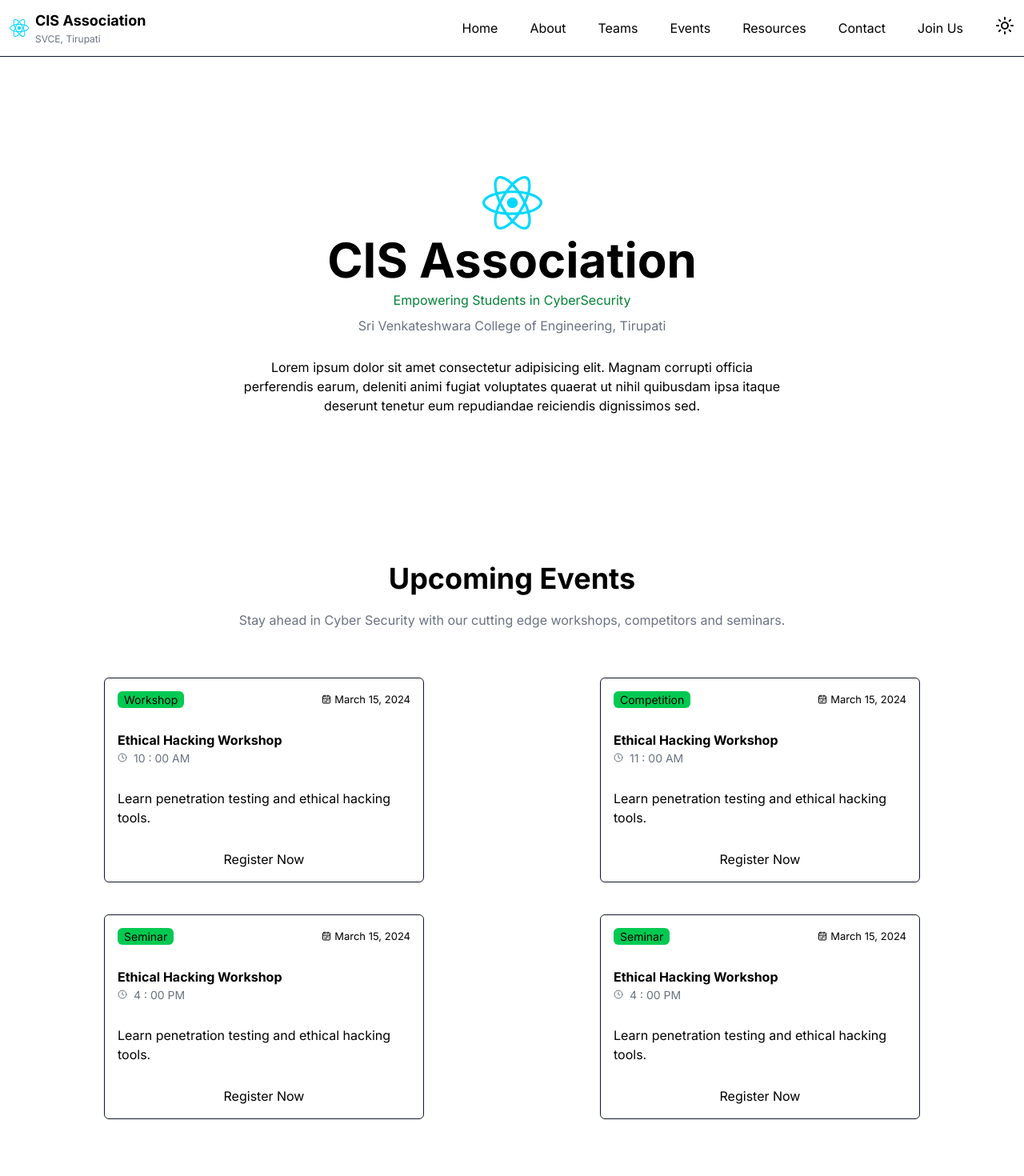
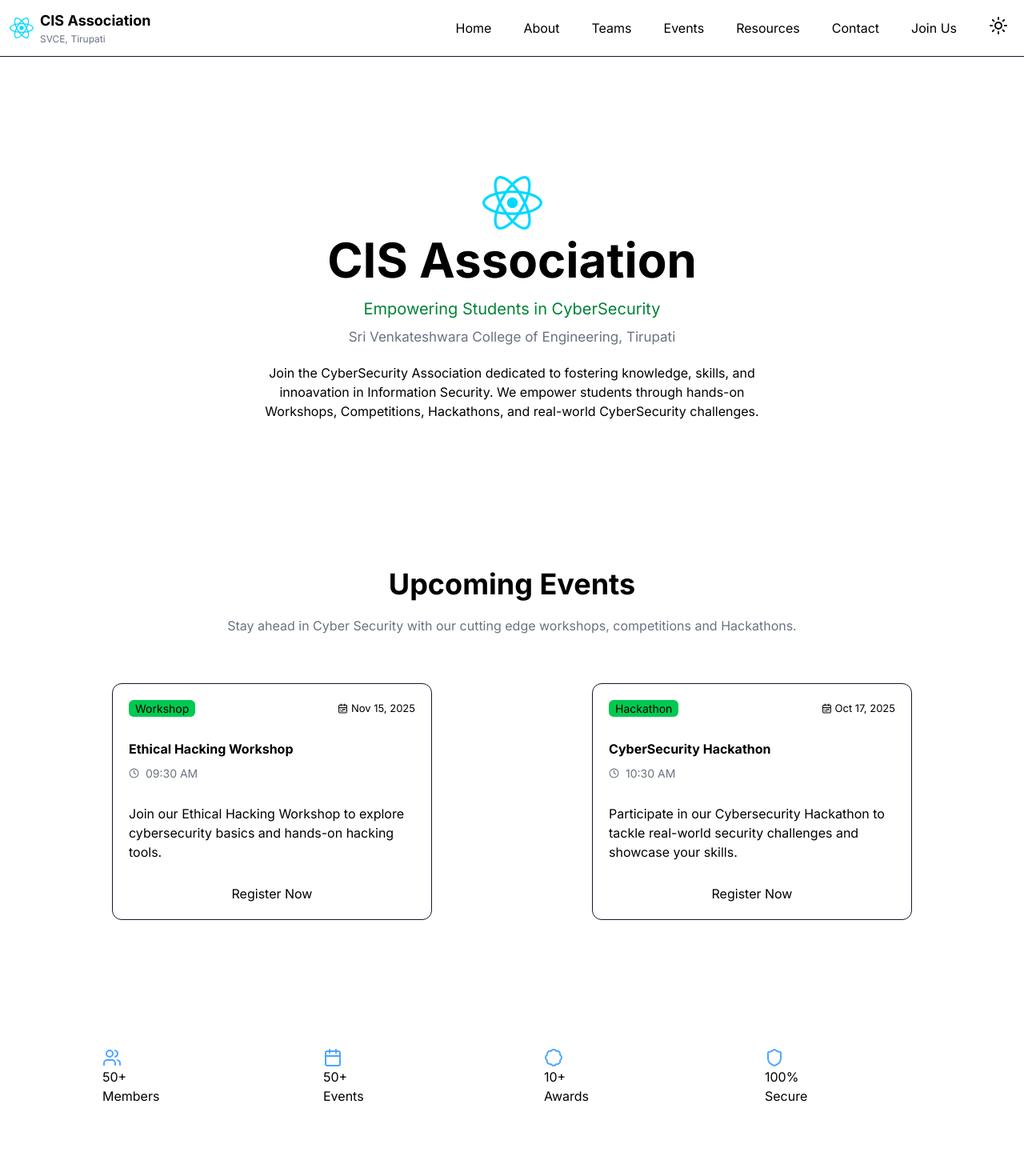
Before and after one commit to Akhileswar6/CIS-Project, a React (Vite) app: page / in a window 1280 px wide. Shown: the top 1470 px of the page at 80% size. Built offline with nearby package versions, Linux system fonts and the light colour scheme.

Commit message:
initial commit

```diff
--- a/src/App.jsx
+++ b/src/App.jsx
@@ -1,6 +1,6 @@
 import { useState } from 'react'
 import { Routes, Route, Router } from 'react-router-dom'
-import reactLogo from './assets/react.svg'
+import logo from './assets/react.svg'
 import viteLogo from '/vite.svg'
 import Home from './Pages/Home'
 import About from './Pages/About'
--- a/src/Components/CountDetails.jsx
+++ b/src/Components/CountDetails.jsx
@@ -4,7 +4,7 @@ import { AssociationDetailsCounts } from "../data"
 
 const CountDetails = () => {
     return(
-        <div className="px-10">
+        <div className="px-12 ml-20 mt-20 mb-10">
             <div className="flex relative justify-end">
                 {AssociationDetailsCounts.map((count)=>(
                     <div className="relative basis-1/4">
--- a/src/Components/Footer.jsx
+++ b/src/Components/Footer.jsx
@@ -9,7 +9,7 @@ import { Copyright } from 'lucide-react'
 const Footer = ({isDark}) => {
   return (
     <div className={`bg-black px-5 py-10 text-white flex flex-col gap-y-10`}>
-  <div className="flex flex-col gap-y-3 py-7">
+  <div className="flex flex-col gap-y-3 py-7 ml-4">
         <div className="flex gap-30">
           <div>
             <h4 style={{fontSize:18, fontWeight:500}} className="text-white-500 mb-2">Quick Links</h4>
@@ -41,7 +41,7 @@ const Footer = ({isDark}) => {
       <div className="flex gap-20">
         <div className="basis-1/3 flex flex-col gap-y-3">
           <div className='flex gap-2 items-center'>
-            <img src={logo} alt="" width={24} />
+            <img src={logo} alt="CIS Logo" width={40} height={40} style={{borderRadius: '6px'}} />
             <div>
                 <h3 className='text-lg'>CIS Association</h3>
                 <p className='text-[12px] text-gray-500'>SVCE, Tirupati</p>
--- a/src/Components/Hero.jsx
+++ b/src/Components/Hero.jsx
@@ -8,9 +8,9 @@ const Hero = () => {
         <div className='flex flex-col items-center justify-center gap-2'>
             <img src={logo} alt="" width={75} />
             <h1 className='text-6xl font-bold'>CIS Association</h1>
-            <h5 className='text-green-700'>Empowering Students in CyberSecurity</h5>
-            <p className='text-gray-500'>Sri Venkateshwara College of Engineering, Tirupati</p>
-            <p className='pt-5 w-2xl text-center'>Lorem ipsum dolor sit amet consectetur adipisicing elit. Magnam corrupti officia perferendis earum, deleniti animi fugiat voluptates quaerat ut nihil quibusdam ipsa itaque deserunt tenetur eum repudiandae reiciendis dignissimos sed.</p>
+            <h5 style={{fontSize:20}}className='text-green-700 mt-2'>Empowering Students in CyberSecurity</h5>
+            <p style={{fontSize:17}}className='text-gray-500'>Sri Venkateshwara College of Engineering, Tirupati</p>
+            <p className='pt-3 w-2xl text-center'>Join the CyberSecurity Association dedicated to fostering knowledge, skills, and innoavation in Information Security. We empower students through hands-on Workshops, Competitions, Hackathons, and real-world CyberSecurity challenges.</p>
         </div>
     );
 };
--- a/src/Components/Navbar.jsx
+++ b/src/Components/Navbar.jsx
@@ -10,15 +10,15 @@ const Navbar = ({isDark, setIsDark}) => {
   return (
     <div className={`${isDark ? 'bg-black text-white' : 'bg-white text-black'} p-3 fixed w-full top-0 flex justify-between items-center border-b-1 border-gray-900 z-10`}>
         <div className='flex gap-2 justify-center items-center'>
-            <img src={logo} alt="Cyber-logo" width={24} />
-            <div>
-                <h3 className='text-lg font-bold'>CIS Association</h3>
-                <p className='text-[12px] text-gray-500'>SVCE, Tirupati</p>
-            </div>
+            <img src={logo} alt="React Logo" width={30} height={30} style={{borderRadius: '6px'}} />
+                        <div>
+                                <h3 className='text-lg font-bold'>CIS Association</h3>
+                                <p className='text-[12px] text-gray-500'>SVCE, Tirupati</p>
+                        </div>
         </div>
 
         <div>
-            <ul className='flex items-center justify-center gap-x-10 text-md'>
+            <ul className='flex items-center justify-center gap-x-10 text-md mr-2'>
                 {NavLinks.map((link)=>(
                     <li className='hover:text-blue-400 transition-colors delay-100' key={link.name}><Link to={link.link}>{link.name}</Link></li>
                 ))}
--- a/src/Components/UpcomingEvents.jsx
+++ b/src/Components/UpcomingEvents.jsx
@@ -7,17 +7,17 @@ const UpcomingEvents = () => {
     return(
         <div className="px-10 pt-36 flex flex-col w-full gap-y-5">
             <h2 className="text-4xl font-bold text-center">Upcoming Events</h2>
-            <p className="text-center text-gray-500">Stay ahead in Cyber Security with our cutting edge workshops, competitors and seminars.</p>
-            <div className="flex gap-10 py-10 justify-around items-center w-full flex-wrap">
-                {UpcomingEventsData.map((ent) => (
-                    <div className="border-1 p-4 border-gray-900 rounded-md flex flex-col gap-y-7 basis-1/3">
+            <p className="text-center text-gray-500">Stay ahead in Cyber Security with our cutting edge workshops, competitions and Hackathons.</p>
+            <div className="flex  py-10 justify-around items-center w-full flex-wrap">
+                {UpcomingEventsData.slice(0, 2).map((ent) => (
+                    <div className="border-1 p-5 border-gray-900 rounded-xl flex flex-col gap-y-7 basis-1/3">
                         <div className="flex text-[14px] justify-between">
                             <p className="bg-green-500 px-2 rounded-md">{ent.label}</p>
-                            <p className="text-[13px] flex items-center gap-1"><CalendarRange size={12} />{ent.date}</p>
+                            <p className="text-[13px] flex items-center gap-1"><CalendarRange size={13} />{ent.date}</p>
                         </div>
                         <div>
                             <b>{ent.name}</b>
-                            <p className="text-[14px] flex items-center text-gray-500 gap-2"><Clock size={12} />{ent.time}</p>
+                            <p className="text-[14px] flex items-center text-gray-500 gap-2 mt-2"><Clock size={13} />{ent.time}</p>
                         </div>
                         <p className="">{ent.description}</p>
                         <button className="cursor-pointer hover:text-green-500 font-medium">Register Now</button>
--- a/src/data.jsx
+++ b/src/data.jsx
@@ -31,54 +31,41 @@ export const SocialLinks = [
 export const UpcomingEventsData = [
     {
         label : 'Workshop',
-        date : 'March 15, 2024',
+        date : 'Nov 15, 2025',
         name : 'Ethical Hacking Workshop',
-        time : '10 : 00 AM',
-        description : 'Learn penetration testing and ethical hacking tools.'
+        time : '09:30 AM',
+        description : 'Join our Ethical Hacking Workshop to explore cybersecurity basics and hands-on hacking tools.'
     },
     {
-        label : 'Competition',
-        date : 'March 15, 2024',
-        name : 'Ethical Hacking Workshop',
-        time : '11 : 00 AM',
-        description : 'Learn penetration testing and ethical hacking tools.'
+        label : 'Hackathon',
+        date : 'Oct 17, 2025',
+        name : 'CyberSecurity Hackathon',
+        time : '10:30 AM',
+        description : 'Participate in our Cybersecurity Hackathon to tackle real-world security challenges and showcase your skills.'
     },
-    {
-        label : 'Seminar',
-        date : 'March 15, 2024',
-        name : 'Ethical Hacking Workshop',
-        time : '4 : 00 PM',
-        description : 'Learn penetration testing and ethical hacking tools.'
-    },
-    {
-        label : 'Seminar',
-        date : 'March 15, 2024',
-        name : 'Ethical Hacking Workshop',
-        time : '4 : 00 PM',
-        description : 'Learn penetration testing and ethical hacking tools.'
-    },
+
 ]
 
 export const AssociationDetailsCounts = [
     {
-        img : <Users />,
+        img : <Users color="#4da6ff"/>,
         name : 'Members',
-        count : '500+',
+        count : '50+',
     },
     {
-        img : <Calendar />,
-        name : 'Members',
-        count : '500+',
+        img : <Calendar color="#4da6ff"/>,
+        name : 'Events',
+        count : '50+',
     },
     {
-        img : <Badge />,
-        name : 'Members',
-        count : '500+',
+        img : <Badge color="#4da6ff"/>,
+        name : 'Awards',
+        count : '10+',
     },
     {
-        img : <Shield />,
-        name : 'Members',
-        count : '500+',
+        img : <Shield color="#4da6ff"/>,
+        name : 'Secure',
+        count : '100%',
     },
 ]
 
```
Also changed, not shown: src/assets/dark.png (added), src/assets/light.png (added).
